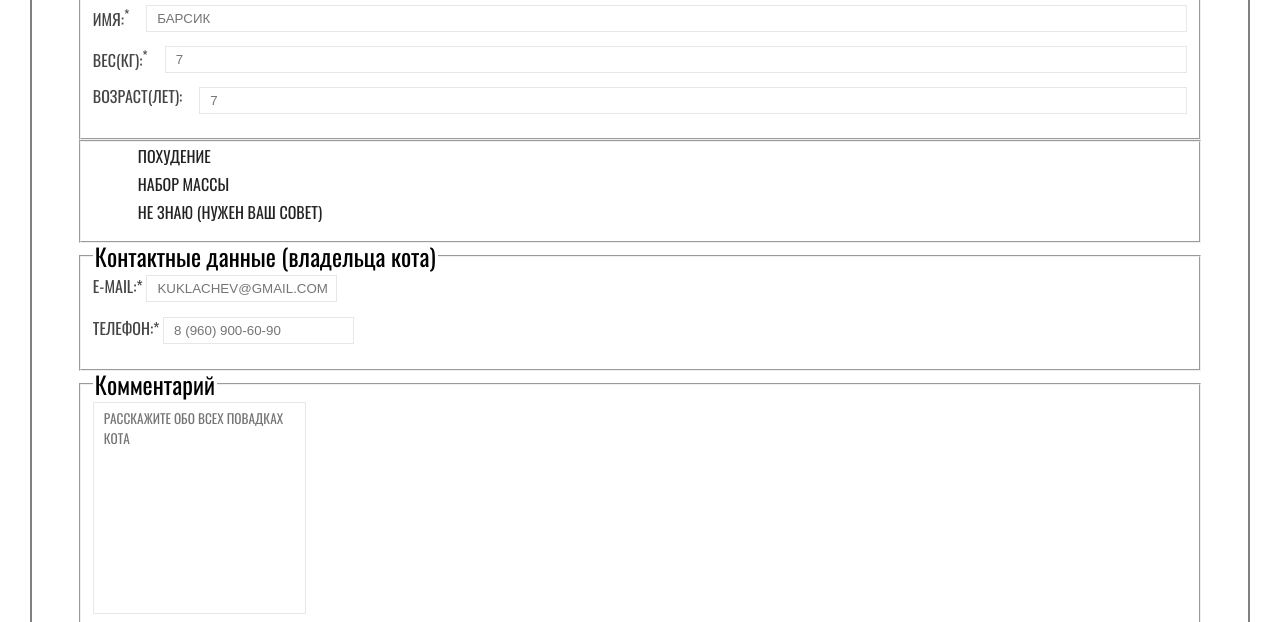
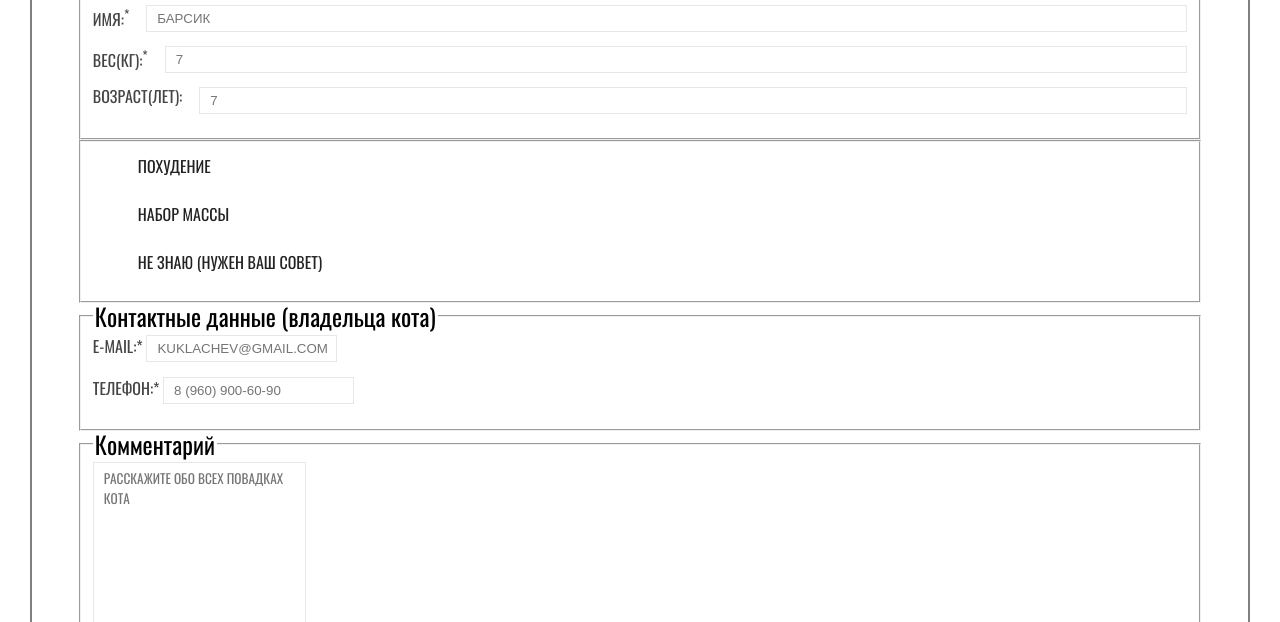
Before and after one commit to IvanLysukhin/1482089-cat-energy-21, a website: page source/form.html in a window 1280 px wide. Shown: the part 178-800 px from the top of the page. Drawn offline with nearby package versions, Linux system fonts and the light colour scheme; files that its build step writes are made by us from their sources.

Commit message:
Сетка для формы выбора программы

```diff
--- a/source/less/blocks/radio-form.less
+++ b/source/less/blocks/radio-form.less
@@ -1,8 +1,17 @@
+.radio-form__list {
+  display: flex;
+  flex-direction: column;
+  align-items: flex-start;
+}
+
 .radio-form__item {
   margin-bottom: 10px;
 }
 
 .radio-form__label {
+  display: block;
+  padding-top: 10px;
+  padding-bottom: 10px;
   padding-left: 45px;
   cursor: pointer;
   color: @special_dark-grey-2;
```
